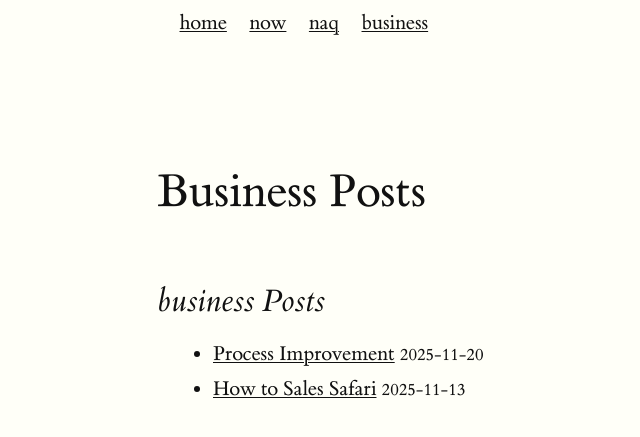
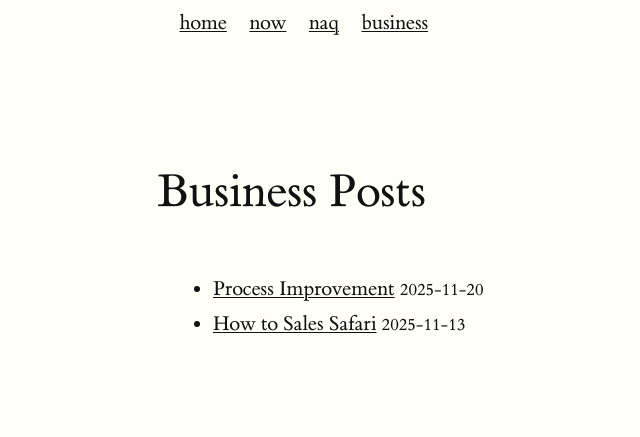
Before and after one commit to pact-wheeler/exp7, a Jekyll site: the page built from tags/business.md, in a window 1280 px wide. Shown: the top 437 px of the page, without its empty margins (3-643 px from the left). Built offline with Jekyll 4.4.1, drawn with Linux system fonts in a browser that asks for light colours.

Commit message:
Update tag-single.html

```diff
--- a/_layouts/tag-single.html
+++ b/_layouts/tag-single.html
@@ -1,7 +1,6 @@
 ---
 layout: default
 ---
-<h2>{{ page.tag }} Posts</h2>
 <ul>
 {% for post in site.tags[page.tag] %}
   <li>
```
